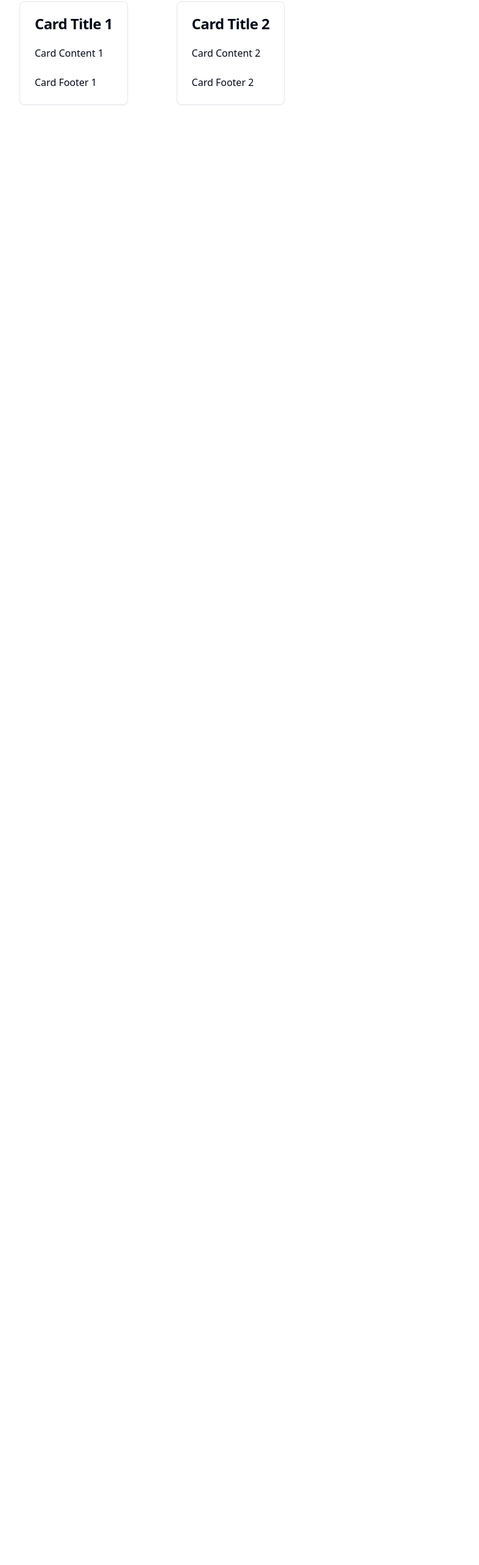
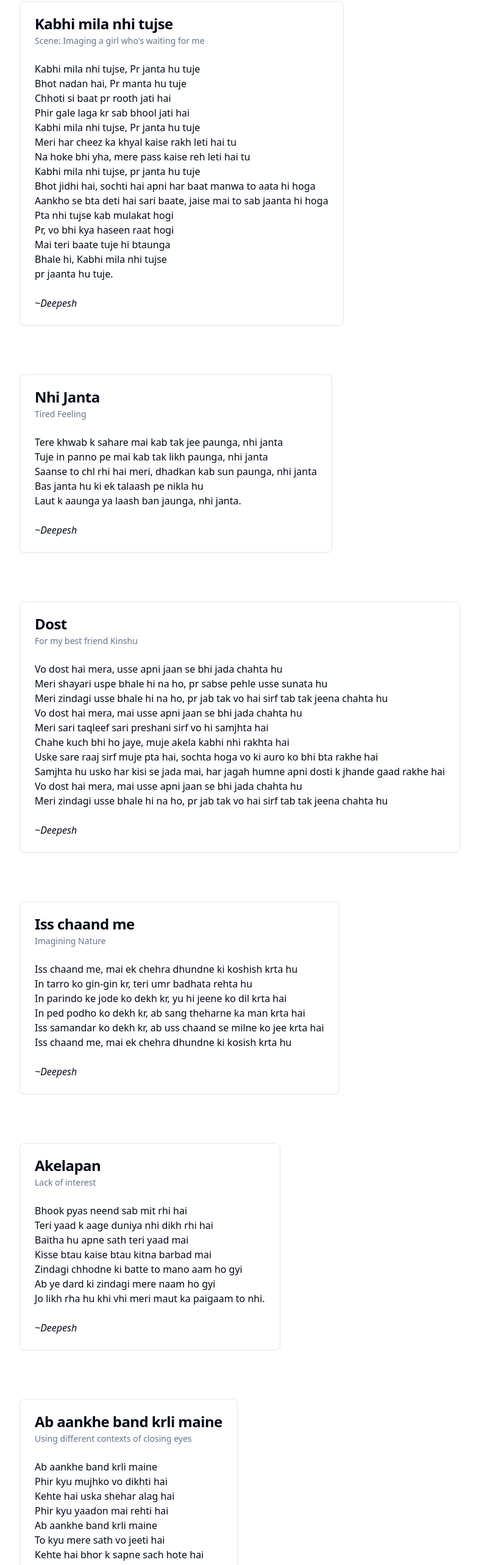
Before and after one commit to akadeepesh/MySky, a Next.js app in the folder frontend/: page / in a window 1280 px wide. Shown: the part 167-2733 px from the top of the page at 61% size, without its empty margins (208-994 px from the left). Before the commit the page ends 800 px from the top, so only its background shows below. Built offline with nearby package versions, Linux system fonts and the light colour scheme.

Commit message:
added some shayari's

```diff
--- a/frontend/components/Home.tsx
+++ b/frontend/components/Home.tsx
@@ -11,20 +11,29 @@ import React from "react";
 
 interface CardProps {
   title: string;
+  description: string;
   content: string;
-  footer: string;
 }
 
-const CardComponent: React.FC<CardProps> = ({ title, content, footer }) => (
+const CardComponent: React.FC<CardProps> = ({
+  title,
+  description,
+  content,
+}) => (
   <Card>
     <CardHeader>
       <CardTitle>{title}</CardTitle>
+      <CardDescription>{description}</CardDescription>
     </CardHeader>
     <CardContent>
-      <p>{content}</p>
+      {content.split("\n").map((line, index) => (
+        <p key={index}>{line}</p>
+      ))}
     </CardContent>
     <CardFooter>
-      <p>{footer}</p>
+      <p>
+        <i>~Deepesh</i>
+      </p>
     </CardFooter>
   </Card>
 );
@@ -32,19 +41,148 @@ const CardComponent: React.FC<CardProps> = ({ title, content, footer }) => (
 const Home: React.FC = () => {
   const cards: CardProps[] = [
     {
-      title: "Card Title 1",
-      content: "Card Content 1",
-      footer: "Card Footer 1",
+      title: "Kabhi mila nhi tujse",
+      description: "Scene: Imaging a girl who's waiting for me",
+      content: `Kabhi mila nhi tujse, Pr janta hu tuje
+          Bhot nadan hai, Pr manta hu tuje
+          Chhoti si baat pr rooth jati hai
+          Phir gale laga kr sab bhool jati hai
+          Kabhi mila nhi tujse, Pr janta hu tuje
+          Meri har cheez ka khyal kaise rakh leti hai tu
+          Na hoke bhi yha, mere pass kaise reh leti hai tu
+          Kabhi mila nhi tujse, pr janta hu tuje
+          Bhot jidhi hai, sochti hai apni har baat manwa to aata hi hoga
+          Aankho se bta deti hai sari baate, jaise mai to sab jaanta hi hoga
+          Pta nhi tujse kab mulakat hogi
+          Pr, vo bhi kya haseen raat hogi
+          Mai teri baate tuje hi btaunga
+          Bhale hi, Kabhi mila nhi tujse
+          pr jaanta hu tuje.
+          `,
     },
     {
-      title: "Card Title 2",
-      content: "Card Content 2",
-      footer: "Card Footer 2",
+      title: "Nhi Janta",
+      description: "Tired Feeling",
+      content: `Tere khwab k sahare mai kab tak jee paunga, nhi janta
+      Tuje in panno pe mai kab tak likh paunga, nhi janta
+      Saanse to chl rhi hai meri, dhadkan kab sun paunga, nhi janta
+      Bas janta hu ki ek talaash pe nikla hu
+      Laut k aaunga ya laash ban jaunga, nhi janta.
+      `,
+    },
+    {
+      title: "Dost",
+      description: "For my best friend Kinshu",
+      content: `Vo dost hai mera, usse apni jaan se bhi jada chahta hu
+      Meri shayari uspe bhale hi na ho, pr sabse pehle usse sunata hu
+      Meri zindagi usse bhale hi na ho, pr jab tak vo hai sirf tab tak jeena chahta hu
+      Vo dost hai mera, mai usse apni jaan se bhi jada chahta hu
+      Meri sari taqleef sari preshani sirf vo hi samjhta hai
+      Chahe kuch bhi ho jaye, muje akela kabhi nhi rakhta hai
+      Uske sare raaj sirf muje pta hai, sochta hoga vo ki auro ko bhi bta rakhe hai
+      Samjhta hu usko har kisi se jada mai, har jagah humne apni dosti k jhande gaad rakhe hai
+      Vo dost hai mera, mai usse apni jaan se bhi jada chahta hu
+      Meri zindagi usse bhale hi na ho, pr jab tak vo hai sirf tab tak jeena chahta hu
+      `,
+    },
+    {
+      title: "Iss chaand me",
+      description: "Imagining Nature",
+      content: `Iss chaand me, mai ek chehra dhundne ki koshish krta hu
+      In tarro ko gin-gin kr, teri umr badhata rehta hu
+      In parindo ke jode ko dekh kr, yu hi jeene ko dil krta hai
+      In ped podho ko dekh kr, ab sang theharne ka man krta hai
+      Iss samandar ko dekh kr, ab uss chaand se milne ko jee krta hai
+      Iss chaand me, mai ek chehra dhundne ki kosish krta hu
+      `,
+    },
+    {
+      title: "Akelapan",
+      description: "Lack of interest",
+      content: `Bhook pyas neend sab mit rhi hai
+      Teri yaad k aage duniya nhi dikh rhi hai
+      Baitha hu apne sath teri yaad mai
+      Kisse btau kaise btau kitna barbad mai
+      Zindagi chhodne ki batte to mano aam ho gyi
+      Ab ye dard ki zindagi mere naam ho gyi
+      Jo likh rha hu khi vhi meri maut ka paigaam to nhi.
+      `,
+    },
+    {
+      title: "Ab aankhe band krli maine",
+      description: "Using different contexts of closing eyes",
+      content: `Ab aankhe band krli maine
+      Phir kyu mujhko vo dikhti hai
+      Kehte hai uska shehar alag hai
+      Phir kyu yaadon mai rehti hai
+      Ab aankhe band krli maine
+      To kyu mere sath vo jeeti hai
+      Kehte hai bhor k sapne sach hote hai
+      To kyu ye aankhe khulti hai
+      Ab aankhe band krli maine
+      Kyu mai sab jaan jata hu
+      Kehte hai, tum kabhi uske nhi ho sakte
+      Phir kyu use mai chahta hu.
+      `,
+    },
+    {
+      title: "Dhundhte Dhundhte",
+      description: "Fond of",
+      content: `Tuje dhondhte dhondhte sarhade paar kar jate hai
+      Aaj kal ye buzzdil har cheez se dar jate hai
+      Ab khwab kya dekhe thake hare log
+      Sote aise hai ki mar jate hai.
+      `,
+    },
+    {
+      title: "...",
+      description: "Going to sleep",
+      content: `Pero mai chhale hai mere
+      Kaaton pe chlta hu
+      Jo phool tuje dena hai
+      Uski jad dhundhta rehta hu
+      Or kya khoob hai ye badal
+      Jinpe tere naam ka pehla akshar bunta hu
+      Suraj doob gya in aasuo se ab
+      Chand khil gya hoga mera
+      Chlo, neend mai milta hu!!!
+      `,
+    },
+    {
+      title: "Syahi",
+      description: "Refering myself as pen and my love as ink",
+      content: `Chalte chalte har baar girta hun
+      Udte udte har baar mai marta hun
+      Aasun ab phishal rhe hai iss ret ki tarah
+      Har raat sawera hone ka intezaar karta hun
+      Sawal mere hazar ho gye, panne khatam hona na hona uske hath mai hai
+      Kalam sukha de meri koi matlab nhi, mai aasuo se syahi bharta hun.
+      `,
+    },
+    {
+      title: "Ladke",
+      description:
+        "Of course, ladki ka darja bohot upr hai, pr ladko ki taraf se kuch lines",
+      content: `Zimmedariyan bhar jati hain koi khwaab nhi hota
+            Sawal bohot aise hote jinka koi jawaab nhi hota
+            Khushi sabki chahiye or apna koi khyal nhi hota
+            Sab sath leke chalna to hai pr koi saath nhi hota
+            Kuch ladke hi hain, bas ladte hi hain
+            Kuch gharpe bhi hain bas padhte ni hain
+            Bahar bhi hain kuch aawara ladke
+            Or chhip k baithe kuch nakara gharpe
+            Ladki hue to gudiya laadli laxmi hue hai
+            Ladka hai to aaya hai sahaara banke
+            Shayad vo hasta chehra mehnat k peeche thak gya hai
+            Haal mat puchna pr, usko “sab theek hai” ratt gya hai
+            Kya krna hai zindagi me pta hai usse, kya krna tha kahi dabb gya hai
+            Vo ladka hi hai jo akela marr k bhi bach gya hai.
+            `,
     },
   ];
 
   return (
-    <div className="flex my-20 flex-row gap-x-20 items-center mx-60">
+    <div className="flex my-20 flex-wrap flex-row gap-20 items-center mx-60">
       {cards.map((card, index) => (
         <CardComponent key={index} {...card} />
       ))}
--- a/frontend/pages/index.tsx
+++ b/frontend/pages/index.tsx
@@ -5,7 +5,7 @@ const HomePage = () => {
   return (
     <div className="">
       <Head>
-        <title>Home</title>
+        <title>The Sky</title>
       </Head>
       <div className="flex justify-center items-center border-b border-gray-600 mx-2">
         <HomeNav />
--- a/frontend/pages/profile.tsx
+++ /dev/null
@@ -1,23 +0,0 @@
-import Head from "next/head";
-import { useUser } from "@clerk/nextjs";
-import HomeNav from "@/components/HomeNav";
-// import ProfileHero from '@/components/ProfileHero';
-
-const Profile = () => {
-  const { user } = useUser();
-  return (
-    <div className="">
-      <Head>
-        <title>
-          {user?.firstName?.charAt(0)?.toUpperCase()}
-          {user?.firstName?.slice(1).toLowerCase()} Profile
-        </title>
-      </Head>
-      <div className="flex justify-center items-center border-b border-gray-600 mx-2">
-        <HomeNav />
-      </div>
-      {/* <ProfileHero /> */}
-    </div>
-  );
-};
-export default Profile;
```
